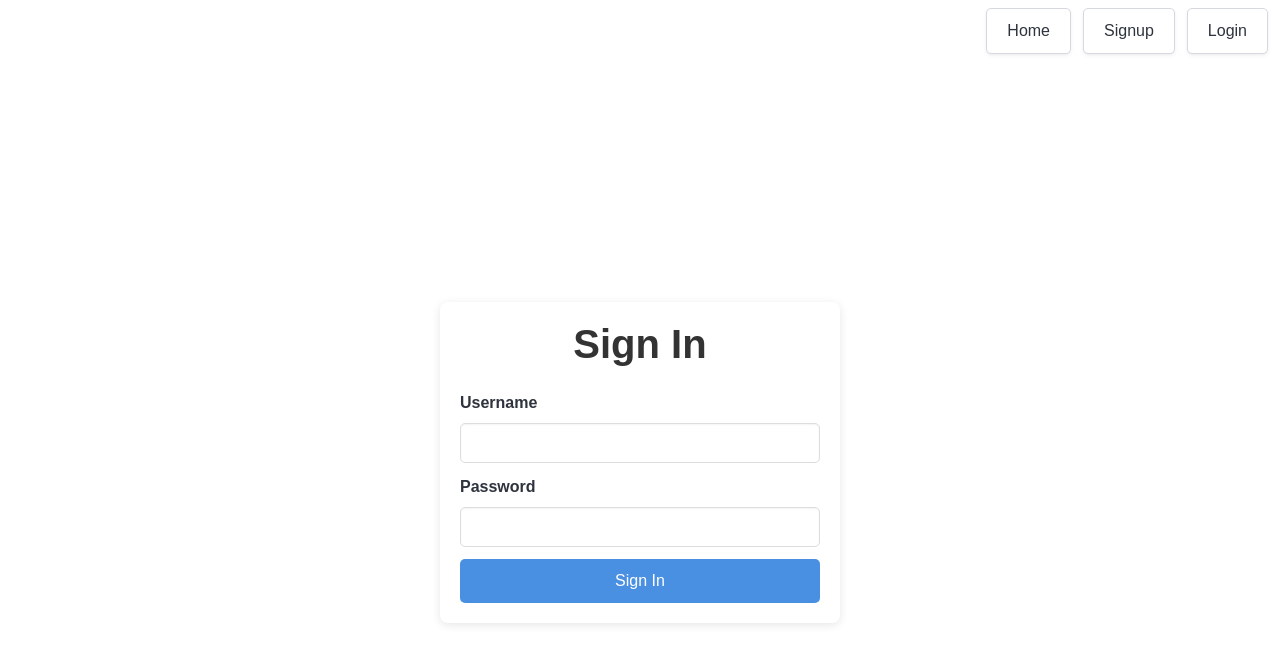
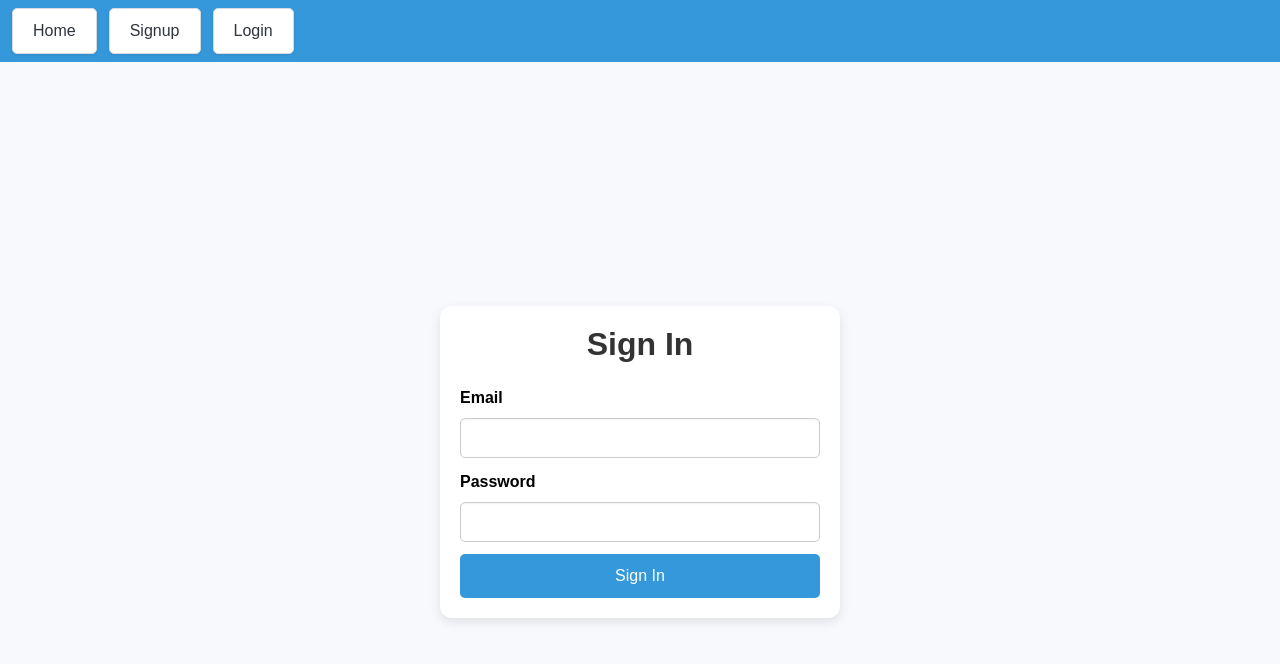
Before and after one commit to LuqmanMahmoodButt/to-do-list-frontend, a React (Vite) app: page /login in a window 1280 px wide. Shown: the top 664 px of the page. Built offline with nearby package versions, Linux system fonts and the light colour scheme; no server answers.

Commit message:
made changed to all css

```diff
--- a/src/App.css
+++ b/src/App.css
@@ -1,60 +1,209 @@
-.title2{
-  color: aliceblue;
+html {
+  background-color: #f7f9fc; /* Light background color */
+  min-height: 20vh;
+}
+
+body {
+  font-family: 'Arial', sans-serif;
+  background-color: #f7f9fc; /* Light background color */
+  margin: 0;
+  padding: 0;
+  color: #333;
+  min-height: 20vh;
+}
+
+.container {
+  padding: 20px;
+}
+
+.title, .subtitle {
+  display: flex;
+  justify-content: center;
+  color: #333; /* Darker color for better readability */
+  font-weight: bold;
+}
+
+.title2 {
+  color: #333; /* Darker color for better readability */
   font-size: 50px;
 }
+
+/* Hero Section */
 .hero {
   background-size: cover;
   background-position: center;
 }
 
-.title, .subtitle {
-  color: rgb(0, 0, 0);
+/* Card Styles */
+.card {
+  padding: 2em;
+  background-color: #ffffff; /* White background for cards */
+  border-radius: 12px; /* Slightly rounded corners */
+  box-shadow: 0 4px 12px rgba(0, 0, 0, 0.1); /* Slightly larger shadow for more depth */
 }
 
-ul {
-  text-align: left;
+/* Image Styles */
+.image img {
+  border-radius: 12px; /* Match card border-radius */
 }
 
-.image img {
-  border-radius: 8px;
+/* List Styles */
+ul {
+  padding-left: 0;
+  text-align: left;
+  font-size: 30px;
+
 }
 
-.logo {
-  height: 6em;
-  padding: 1.5em;
-  will-change: filter;
-  transition: filter 300ms;
-}
-.logo:hover {
-  filter: drop-shadow(0 0 2em #646cffaa);
-}
-.logo.react:hover {
-  filter: drop-shadow(0 0 2em #61dafbaa);
+li {
+  list-style-type: none;
+  padding: 10px 0; /* Space between list items */
+  border-bottom: 1px solid #ddd; /* Separator line between items */
+
+
 }
 
-@keyframes logo-spin {
-  from {
-    transform: rotate(0deg);
-  }
-  to {
-    transform: rotate(360deg);
-  }
+li:last-child {
+  border-bottom: none; /* Remove border from last item */
 }
 
-@media (prefers-reduced-motion: no-preference) {
-  a:nth-of-type(2) .logo {
-    animation: logo-spin infinite 20s linear;
-  }
+
+.has-text-danger {
+  color: #e74c3c; /* Modern red color */
+  font-size: 30px;
 }
 
-.card {
-  padding: 2em;
+.has-text-grey {
+  color: #7f8c8d; /* Modern grey color */
+  font-size: 15px;
+
 }
 
-.read-the-docs {
-  color: #000000;
+/* Button Styles */
+.button {
+  border-radius: 5px;
+  padding: 10px 20px;
+  transition: background-color 0.3s, transform 0.2s;
+  font-size: 1rem; /* Uniform font size */
 }
 
+.button.is-primary {
+  background-color: #3498db; /* Modern blue color */
+  border-color: transparent;
+  color: #fff;
+}
+
+.button.is-primary:hover {
+  background-color: #2980b9; /* Darker shade on hover */
+  transform: translateY(-2px); /* Slight lift on hover */
+}
+
+.button.is-danger {
+  background-color: #e74c3c; /* Modern red color */
+  border-color: transparent;
+  color: #fff;
+}
+
+.button.is-danger:hover {
+  background-color: #c0392b; /* Darker shade on hover */
+  transform: translateY(-2px); /* Slight lift on hover */
+}
+
+.button.is-info {
+  background-color: #3498db; /* Modern blue color */
+  border-color: transparent;
+  color: #fff;
+}
+
+.button.is-info:hover {
+  background-color: #2980b9; /* Darker shade on hover */
+  transform: translateY(-2px); /* Slight lift on hover */
+}
+
+.button.is-success {
+  background-color: #2ecc71; /* Modern green color */
+  border-color: transparent;
+  color: #fff;
+}
+
+.button.is-success:hover {
+  background-color: #27ae60; /* Darker shade on hover */
+  transform: translateY(-2px); /* Slight lift on hover */
+}
+
+.button.is-light {
+  background-color: #ecf0f1; /* Modern light grey color */
+  color: #333;
+}
+
+.button.is-light:hover {
+  background-color: #bdc3c7; /* Darker shade on hover */
+  transform: translateY(-2px); /* Slight lift on hover */
+}
+
+.button.is-small {
+  font-size: 0.85rem;
+  padding: 0.5rem 1rem;
+  margin-top: 5px;
+}
+
+/* Input Styles */
+.input {
+  background-color: #ffffff; /* White background */
+  border: 1px solid #ccc;
+  border-radius: 5px;
+  padding: 10px;
+  color: #333; /* Dark text for readability */
+}
+
+.input:focus, .button:focus {
+  outline: none;
+  box-shadow: 0 0 5px rgba(52, 152, 219, 0.5); /* Modern blue color */
+}
+
+.control {
+  color: #333;
+}
+
+/* List Container Styles */
+.box {
+  background-color: #ffffff; /* White background */
+  border-radius: 12px; /* Match card border-radius */
+  box-shadow: 0 4px 12px rgba(0, 0, 0, 0.1); /* Slightly larger shadow for more depth */
+}
+
+.box.list-box {
+  background-color: #ffffff; /* White background for list containers */
+  border-radius: 12px; /* Match card border-radius */
+  box-shadow: 0 4px 12px rgba(0, 0, 0, 0.1); /* Slightly larger shadow for more depth */
+  padding: 20px;
+  margin-bottom: 20px;
+  transition: transform 0.3s;
+}
+
+.box.list-box:hover {
+  transform: scale(1.02);
+}
+
+.list-title {
+  font-size: 1.75rem;
+  color: #3498db; /* Modern blue color */
+}
+
+/* Margin Utilities */
+.ml-3 {
+  margin-left: 1rem;
+}
+
+.mt-3 {
+  margin-top: 1rem;
+}
+
+.mb-3 {
+  margin-bottom: 1rem;
+}
+
+/* Media Queries */
 @media (max-width: 768px) {
   .container {
     padding: 0.5rem;
@@ -80,173 +229,29 @@ ul {
     margin-bottom: 1rem;
   }
 
-  .button.is-small {
-    font-size: 0.75rem; /* Make buttons smaller */
-    padding: 0.5rem 1rem; /* Adjust padding as needed */
-  }
-
   .buttons {
-    text-align: right; /* Align buttons to the right */
+    text-align: right;
   }
 }
 
-body {
-  font-family: 'Arial', sans-serif;
+.navbar {
+  background-color: #3498db; /* Modern blue color */
+  color: #ffffff;
 }
 
-.title, .subtitle {
-  color: #ff6347;
+.navbar .navbar-brand .navbar-item {
+  color: #ffffff;
 }
 
-.box {
-  border-radius: 8px;
-  padding: 20px;
-  box-shadow: 0 2px 10px rgba(0, 0, 0, 0.1);
+.navbar .navbar-menu .navbar-end .navbar-item {
+  color: #ffffff;
 }
 
-.input, .button {
-  border-radius: 4px;
+/* Block Separator */
+.block {
+  border-bottom: 1px solid #ddd; /* Light grey separator */
 }
 
-.input:focus, .button:focus {
-  outline: none;
-  box-shadow: 0 0 5px rgba(255, 99, 71, 0.5);
+.label {
+  color: black;
 }
-
-.button.is-primary {
-  background-color: #ff6347;
-  border-color: transparent;
-}
-
-.button.is-primary:hover {
-  background-color: #ff4500;
-}
-
-.button.is-danger {
-  background-color: #ff4040;
-  border-color: transparent;
-}
-
-.button.is-danger:hover {
-  background-color: #ff1a1a;
-}
-
-.button.is-success {
-  background-color: #32cd32;
-  border-color: transparent;
-}
-
-.button.is-success:hover {
-  background-color: #2eb82e;
-}
-
-.has-text-danger {
-  color: #ff4040;
-}
-
-.has-text-grey {
-  color: #a9a9a9;
-}
-.container {
-  padding: 20px;
-}
-
-.title {
-  font-size: 2.5rem;
-  color: #333;
-}
-
-.field.has-addons {
-  display: flex;
-  justify-content: center;
-}
-
-.box.list-box {
-  background-color: #f0f8ff;
-  border-radius: 10px;
-  box-shadow: 0 4px 8px rgba(0, 0, 0, 0.1);
-  padding: 20px;
-  margin-bottom: 20px;
-  transition: transform 0.3s;
-}
-
-.box.list-box:hover {
-  transform: scale(1.02);
-}
-
-.list-title {
-  font-size: 1.75rem;
-  color: #4a90e2;
-}
-
-ul {
-  padding-left: 0;
-}
-
-li {
-  list-style-type: none;
-}
-
-.button.is-small {
-  margin-top: 5px;
-}
-
-.input {
-  border: 1px solid #ddd;
-  border-radius: 5px;
-  padding: 10px;
-}
-
-.button {
-  border-radius: 5px;
-  padding: 10px 20px;
-  transition: background-color 0.3s;
-}
-
-.button.is-primary {
-  background-color: #4a90e2;
-  color: #fff;
-}
-
-.button.is-primary:hover {
-  background-color: #357ab8;
-}
-
-.button.is-danger {
-  background-color: #e94e77;
-  color: #fff;
-}
-
-.button.is-danger:hover {
-  background-color: #d7375b;
-}
-
-.button.is-info {
-  background-color: #4eb9e9;
-  color: #fff;
-}
-
-.button.is-info:hover {
-  background-color: #349dd1;
-}
-
-.button.is-light {
-  background-color: #f5f5f5;
-  color: #333;
-}
-
-.button.is-light:hover {
-  background-color: #e2e2e2;
-}
-
-.ml-3 {
-  margin-left: 1rem;
-}
-
-.mt-3 {
-  margin-top: 1rem;
-}
-
-.mb-3 {
-  margin-bottom: 1rem;
-}
--- a/src/components/Login.jsx
+++ b/src/components/Login.jsx
@@ -32,7 +32,7 @@ export default function Login() {
       navigate('/userhome')
     } catch (err) {
       toast.error(err.response.data.message);
-      toast.error('login Failed')
+      toast.error('Login Failed')
     }
   }
 
@@ -42,7 +42,7 @@ export default function Login() {
         <h1 className="title has-text-centered">Sign In</h1>
         <form onSubmit={handleSubmit}>
           <div className="field">
-            <label className="label">Username</label>
+            <label className="label">Email</label>
             <div className="control">
             <input
               className="input"
--- a/src/components/Navbar.jsx
+++ b/src/components/Navbar.jsx
@@ -23,13 +23,13 @@ const Navbar = () => {
 
   return <nav className="navbar">
     <div className="navbar-menu is-active">
-      <div className="navbar-end">
+      <div className="navbar">
         <div className="navbar-item">
           <div className="buttons">
             {isLoggedIn ? (
               <>
                 <Link to="/userhome" className="button">Home</Link>
-                <Link to="/lists" className="button">To do list</Link>
+                <Link to="/lists" className="button">Todo List</Link>
                 <button className="button" onClick={logout}>Logout</button>
               </>
             ) : (
--- a/src/components/Signup.jsx
+++ b/src/components/Signup.jsx
@@ -1,6 +1,7 @@
 import React, { useState } from 'react';
 import axios from 'axios';
 import { baseUrl} from "../config"
+import { ToastContainer, toast } from 'react-toastify';
 
 const SignUp = () => {
   const [formData, setFormData] = useState({
@@ -15,17 +16,17 @@ const SignUp = () => {
       [e.target.name]: e.target.value,
     });
   };
-
   const handleSubmit = async (e) => {
     e.preventDefault();
     try {
-      const response = await axios.post(`${ baseUrl}/api/auth/register/`, formData);
-      console.log(response.data);
+      const response = await axios.post(`${baseUrl}/api/auth/register/`, formData);
+      toast.success('Registration successful!');
+      console.log(response.data); // Optional: keep this if you want to log the response
     } catch (error) {
-      console.error('Error during sign-up:', error);
+      toast.error(error.response?.data?.message || 'Registration failed');
+      console.error('Error during sign-up:', error); // Optional: keep this if you want to log the error
     }
   };
-
   return (
     <div className="container is-flex is-justify-content-center is-align-items-center" style={{ minHeight: '100vh' }}>
       <div className="box" style={{ width: '400px' }}>
--- a/src/components/UserHome.jsx
+++ b/src/components/UserHome.jsx
@@ -43,22 +43,21 @@ const UserHome = () => {
                     </figure>
                   </div>
                   <div className="column">
-                    <div className='title'>Features</div>
-                    <ul>
-                      <li>Create and manage multiple todo lists</li>
-                      <li>Add, edit, and delete items with priority levels</li>
-                      <li>Organize tasks efficiently</li>
-                      <li>Track your productivity</li>
-                    </ul>
+                    <div className='title'>"They Say"</div>
+                    <div>
+                      <p>"Organizing isn't about perfection; it's about efficiency, reducing stress and clutter, saving time and money, and improving your overall quality of life. When you get organized, you reclaim control over your environment and your time, which allows you to focus on what truly matters."</p>
+
+                    </div>
                   </div>
                 </div>
                 <div className="columns is-vcentered">
                   <div className="column">
-                    <div className="title">How It Works</div>
+                    <div className="title">"They Say"</div>
                     <p>
-                      Our Todo App helps you keep track of your tasks with ease.
-                      Simply create a list, add your tasks, and set their priorities.
-                      You can edit or delete tasks as you progress.
+                    The best way to get something done is to begin.
+                    Start by getting yourself organized. Establish a sense of order and structure. Create a plan,
+                    set goals, and prioritize your tasks. When your environment and mind are clear,
+                    he path to achieving your objectives becomes much smoother and more manageable."
                     </p>
                   </div>
                   <div className="column">
```
Also changed, not shown: src/components/Home.jsx (+19 -11 lines), src/components/Lists.jsx (+31 -30 lines).
